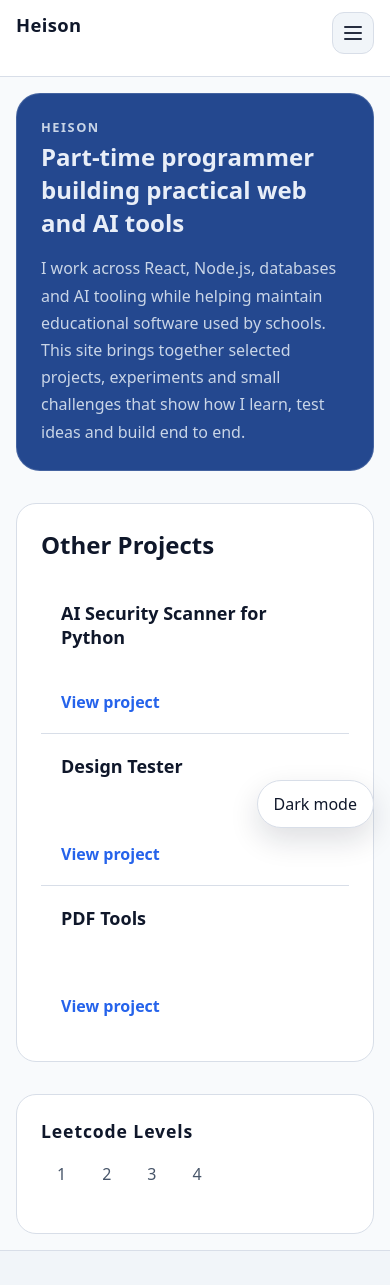
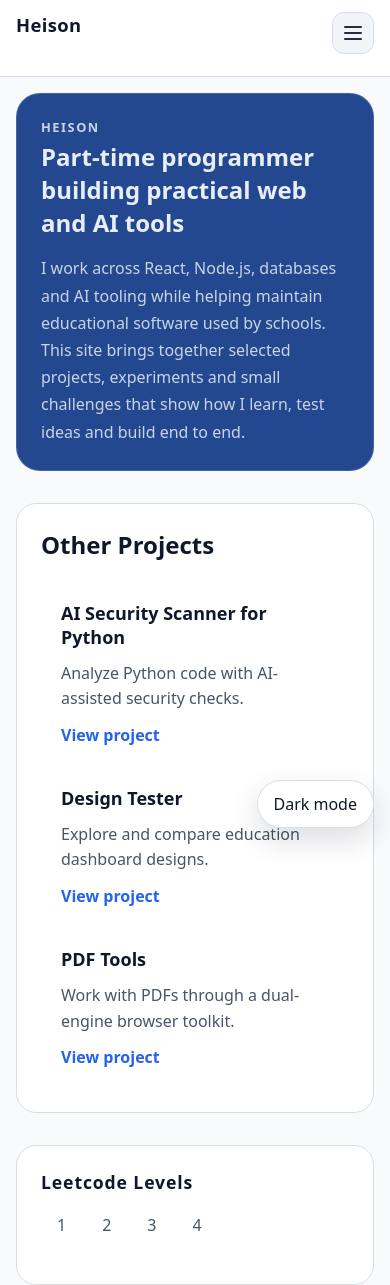
Before and after one commit to chinghei1007/ReactVue, a React (Vite) app: page / in a window 390 px wide. Shown: the top 1285 px of the page. Built offline with nearby package versions, Linux system fonts and the light colour scheme.

Commit message:
Update: Porject indexing

```diff
--- a/src/pages/index.tsx
+++ b/src/pages/index.tsx
@@ -15,9 +15,9 @@ export default function Home() {
       <section className="panel other-projects">
         <h2>Other Projects</h2>
         <div className="card-grid">
-          <ChallengeCard title="AI Security Scanner for Python" description="" to="/nextwork/ai-security-scanner" action="View project" />
-          <ChallengeCard title="Design Tester" description="" to="/designTester" action="View project" />
-          <ChallengeCard title="PDF Tools" description="" to="/pdfTools" action="View project" />
+          <ChallengeCard title="AI Security Scanner for Python" description="Analyze Python code with AI-assisted security checks." to="/nextwork/ai-security-scanner" action="View project" />
+          <ChallengeCard title="Design Tester" description="Explore and compare education dashboard designs." to="/designTester" action="View project" />
+          <ChallengeCard title="PDF Tools" description="Work with PDFs through a dual-engine browser toolkit." to="/pdfTools" action="View project" />
         </div>
       </section>
 
--- a/src/styles/home.css
+++ b/src/styles/home.css
@@ -16,17 +16,8 @@
   border-radius: 0;
 }
 
-.other-projects .card + .card {
-  border-left: 1px solid var(--color-border);
-}
-
 @media (max-width: 640px) {
   .other-projects .card-grid {
     grid-template-columns: 1fr;
   }
-
-  .other-projects .card + .card {
-    border-left: 0;
-    border-top: 1px solid var(--color-border);
-  }
 }
```
